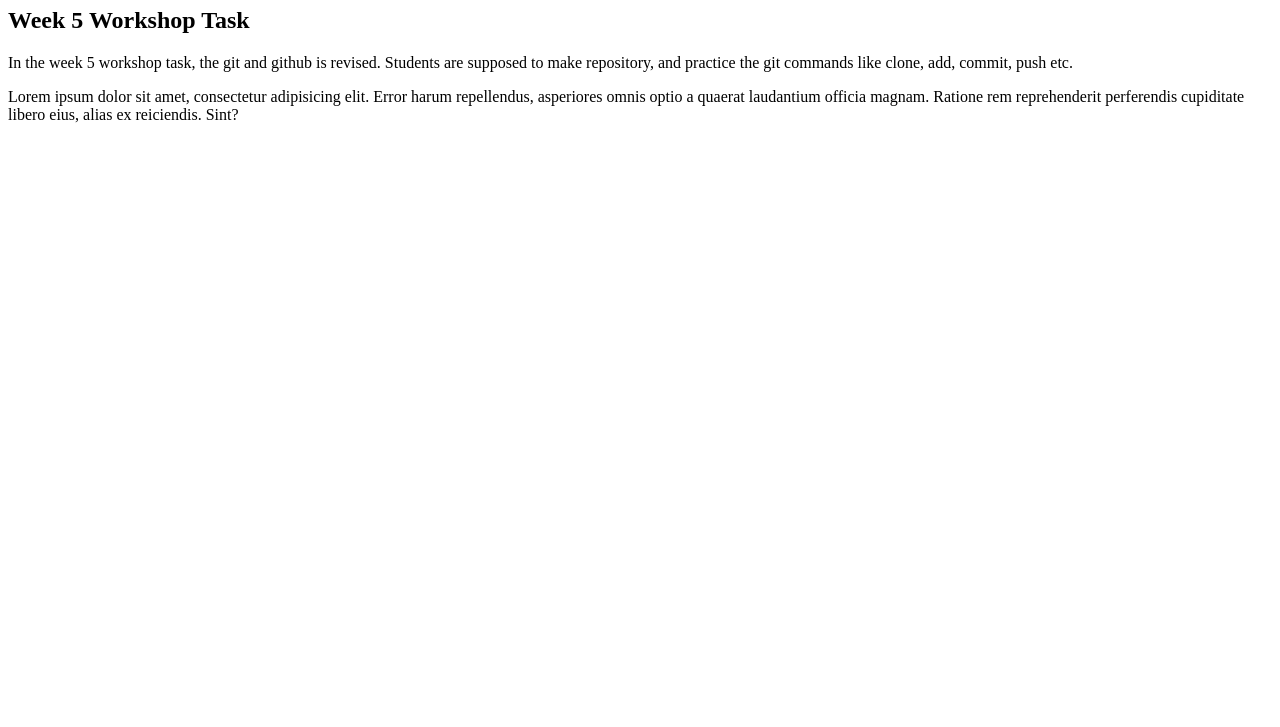
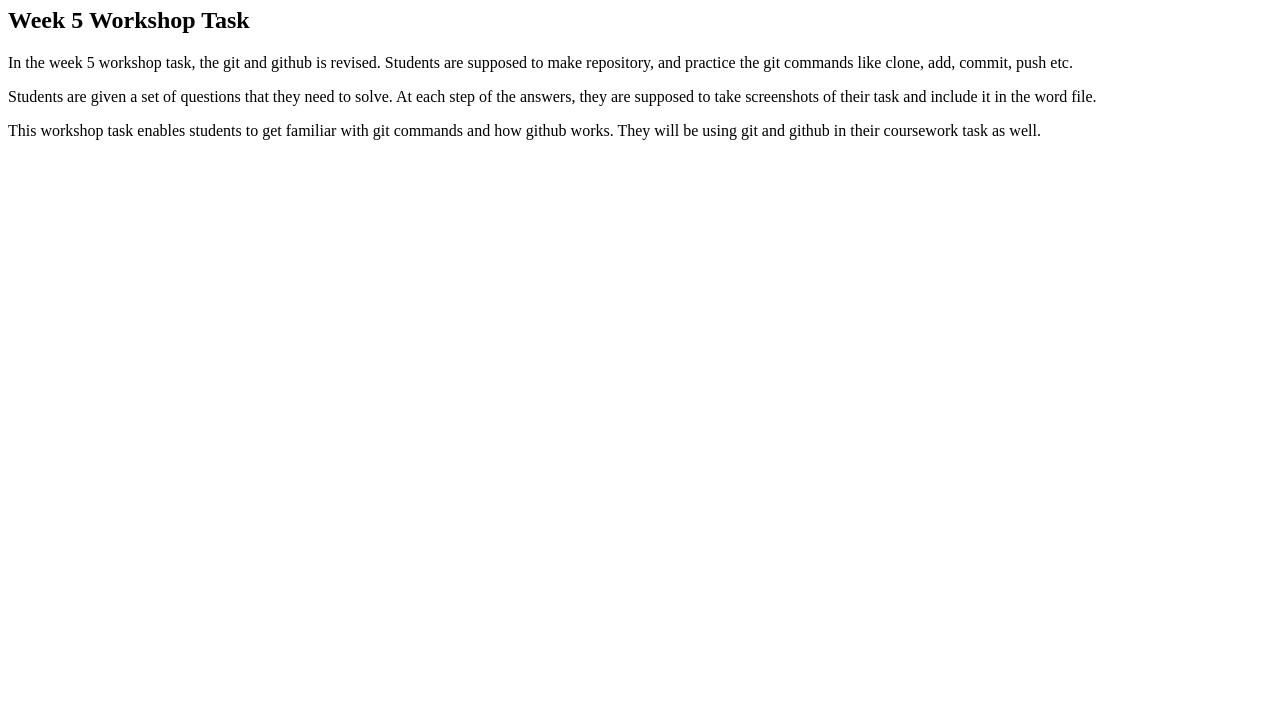
Before and after one commit to pawana-shrestha/np03s200021-pawana, a plain HTML site: page workshop.html in a window 1280 px wide. Shown: the part 73-800 px from the top of the page. Drawn offline with Linux system fonts and the light colour scheme.

Commit message:
Updates workshop.html
The dummy text is replaced and more text is added.

```diff
--- a/workshop.html
+++ b/workshop.html
@@ -13,9 +13,11 @@
         Students are supposed to make repository, and practice the git commands like clone, add, commit, push etc.
     </p>
     <p>
-        Lorem ipsum dolor sit amet, consectetur adipisicing elit.
-        Error harum repellendus, asperiores omnis optio a quaerat laudantium officia magnam.
-        Ratione rem reprehenderit perferendis cupiditate libero eius, alias ex reiciendis. Sint?
+        Students are given a set of questions that they need to solve.
+        At each step of the answers, they are supposed to take screenshots of their task and include it in the word file.
     </p>
+    <p>
+        This workshop task enables students to get familiar with git commands and how github works.
+        They will be using git and github in their coursework task as well.
 </body>
 </html>
```
